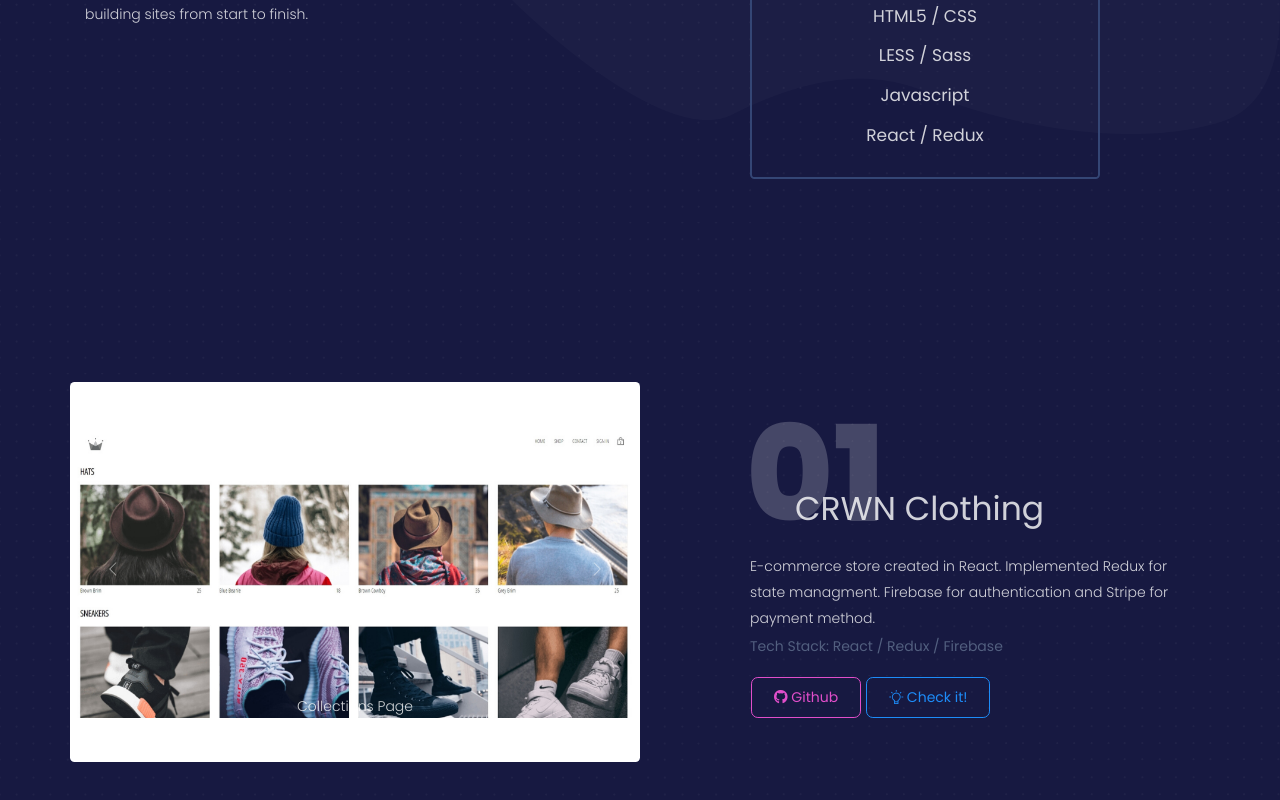
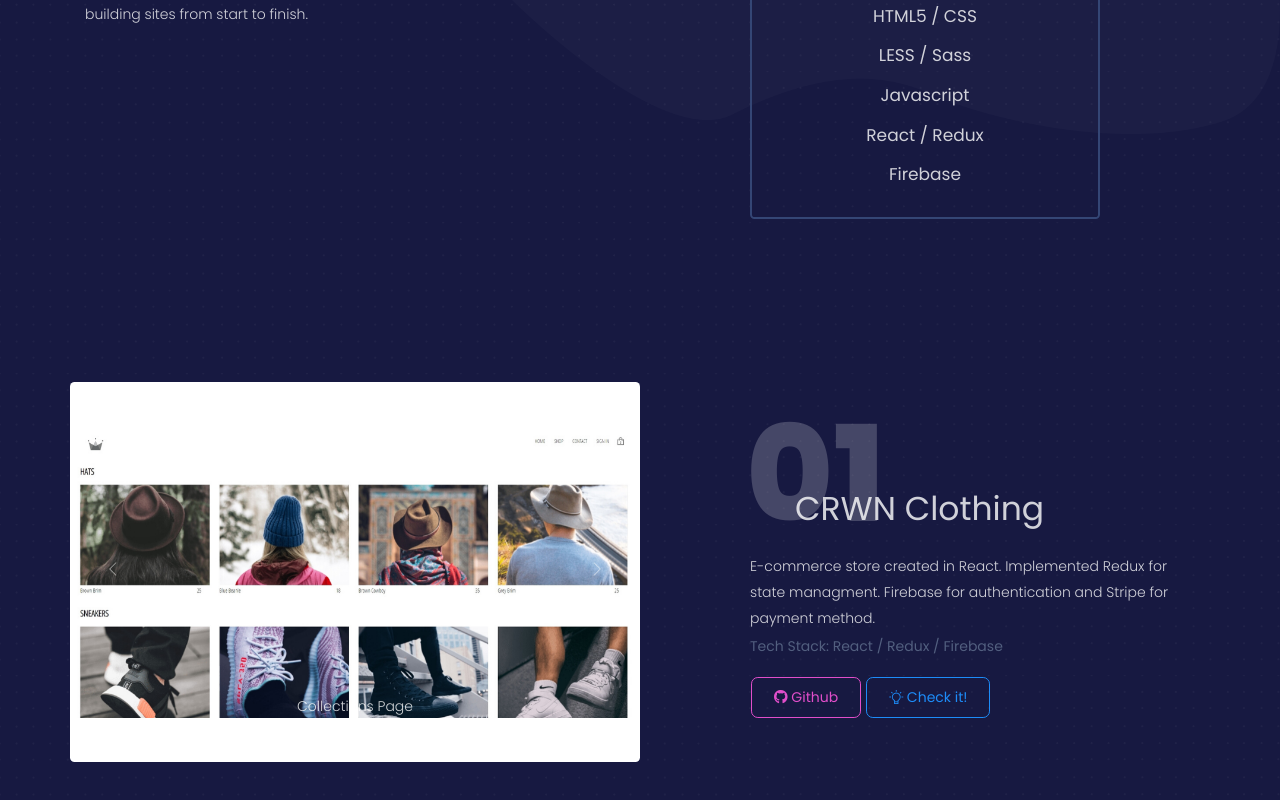
Before and after one commit to prietopedro/React-Portfolio, a React (Create React App) app: page / in a window 1280 px wide. Shown: the part 1288-2088 px from the top of the page. Built offline with nearby package versions, Linux system fonts and the light colour scheme; no server answers.

Commit message:
Some changes

```diff
--- a/src/components/AboutMe/AboutMe.jsx
+++ b/src/components/AboutMe/AboutMe.jsx
@@ -140,6 +140,7 @@ export default class AboutMe extends React.Component {
                             <h4 style={{textAlign: "center"}}>LESS / Sass</h4>
                             <h4 style={{textAlign: "center"}}>Javascript</h4>
                             <h4 style={{textAlign: "center"}}>React / Redux</h4>
+                            <h4 style={{textAlign: "center"}}>Firebase</h4>
                         </TabPane>
                         <TabPane tabId="tab2">
                             TODOO 2
```
